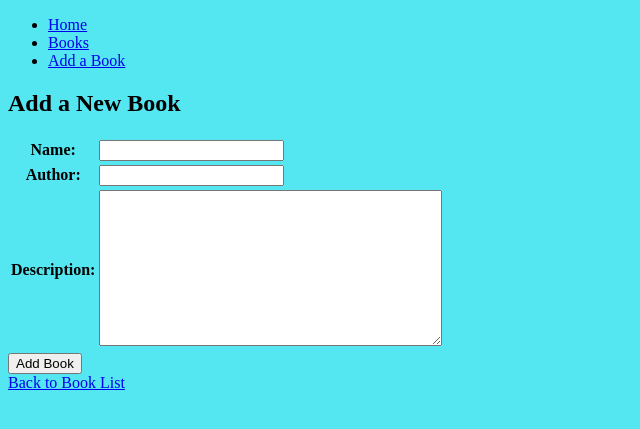
After one commit to amenalii/django-crud-app-lab, a Django app: page /books/create/ in a window 1280 px wide. The commit adds this page. Shown: the top 429 px of the page, without its empty margins (0-640 px from the left). Run offline with Django 5.2, Linux system fonts and the light colour scheme.

Commit message:
added form and CBV to add new books

```diff
--- a/main_app/models.py
+++ b/main_app/models.py
@@ -1,4 +1,5 @@
 from django.db import models
+from django.urls import reverse
 
 # Create your models here.
 class Book(models.Model):
@@ -8,3 +9,8 @@ class Book(models.Model):
 
     def __str__(self):
         return self.name
+
+    def get_absolute_url(self):
+        return reverse('book_detail', kwargs={'book_id': self.id})
+    # This method returns the URL to access the detail view of a book.
+    # It uses Django's reverse function to generate the URL based on the book's ID.
--- a/main_app/templates/base.html
+++ b/main_app/templates/base.html
@@ -20,6 +20,7 @@
         <ul>
             <li><a href="/">Home</a></li>
             <li><a href="{% url 'book_index' %}">Books</a></li>
+            <li><a href="{% url 'book_create' %}">Add a Book</a></li>
         </ul>
       </nav>
     </header>
--- /dev/null
+++ b/main_app/templates/main_app/book_form.html
@@ -0,0 +1,17 @@
+{% extends 'base.html' %} {% load static %} {% block head %}
+<link rel="stylesheet" href="{% static 'css/form.css' %}" />
+{% endblock %} {% block content %}
+
+<section>
+  <h1>Add a New Book</h1>
+  <form method="POST" action="">
+    {% csrf_token %}
+    <table>
+        {% comment %} built in django method which automatically takes all form fields and puts them into a table. can also set as paragraph or ul.  {% endcomment %}
+        {{ form.as_table }}
+    </table>
+    <button type="submit">Add Book</button>
+  </form>
+  <a href="{% url 'book_index' %}">Back to Book List</a>
+</section>
+{% endblock %}
--- a/main_app/urls.py
+++ b/main_app/urls.py
@@ -5,4 +5,5 @@ urlpatterns = [
     path('', views.home, name='home'),
     path('books/', views.book_index, name='book_index'),
     path('books/<int:book_id>/', views.book_detail, name='book_detail'),
+    path('books/create/', views.BookCreate.as_view(), name='book_create'),
 ]
--- a/main_app/views.py
+++ b/main_app/views.py
@@ -1,7 +1,8 @@
 from django.shortcuts import render
+from django.views.generic.edit import CreateView
 from .models import Book
 
-# Create your views here.
+# These are function-based views that handle requests and return responses.
 def home(request):
     return render(request, 'home.html')
 
@@ -12,3 +13,11 @@ def book_index(request):
 def book_detail(request, book_id):
     book = Book.objects.get(id=book_id)
     return render(request, 'books/detail.html', {'book': book})
+
+
+
+# These are class-based views that are more structured for handling CRUD operations and can be reused easily.
+class BookCreate(CreateView):
+    model = Book
+    fields = '__all__'
+    # success_url = '/books/' .... no longer needed as we use the get_absolute_url method in the model to redirect to detail page after creation
```
